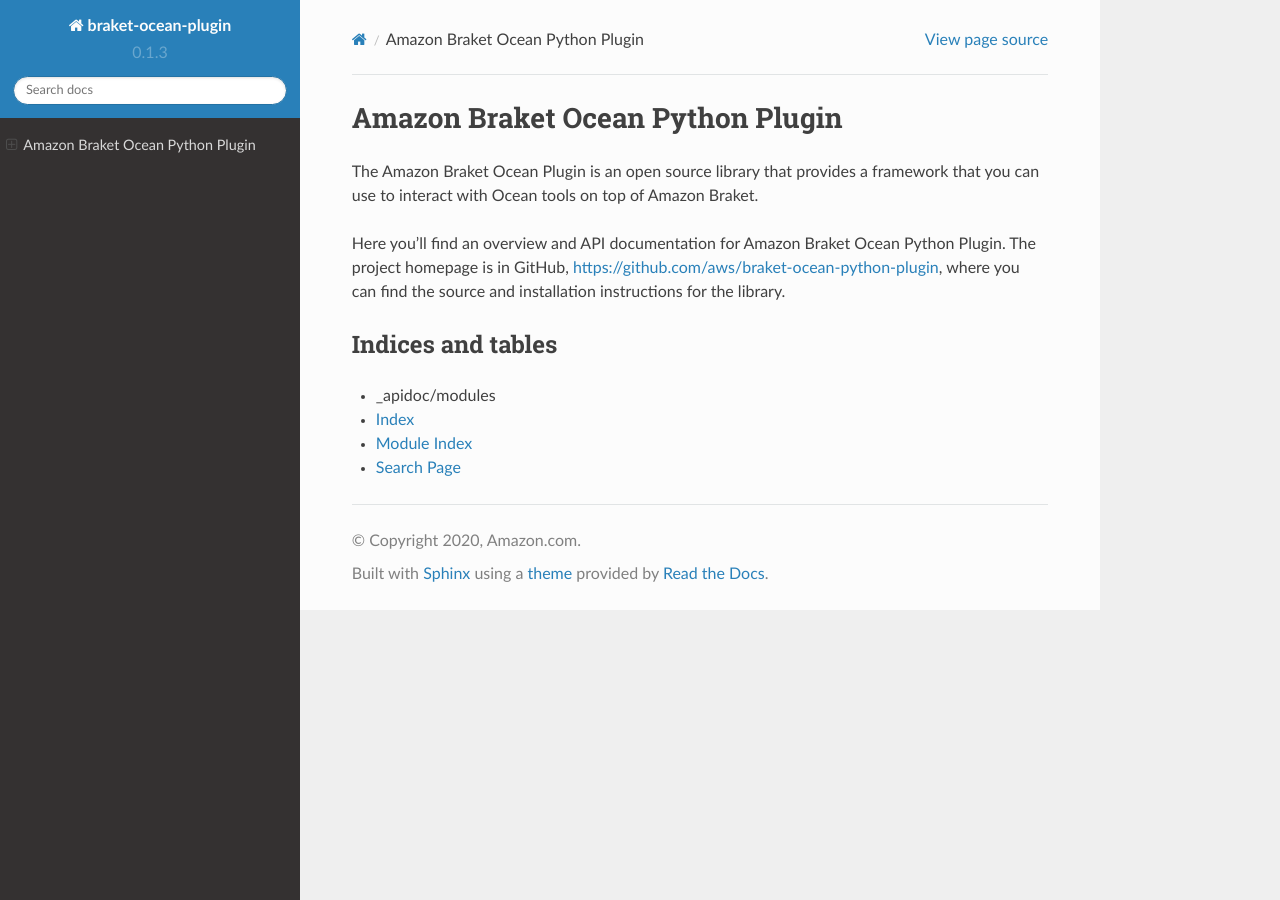
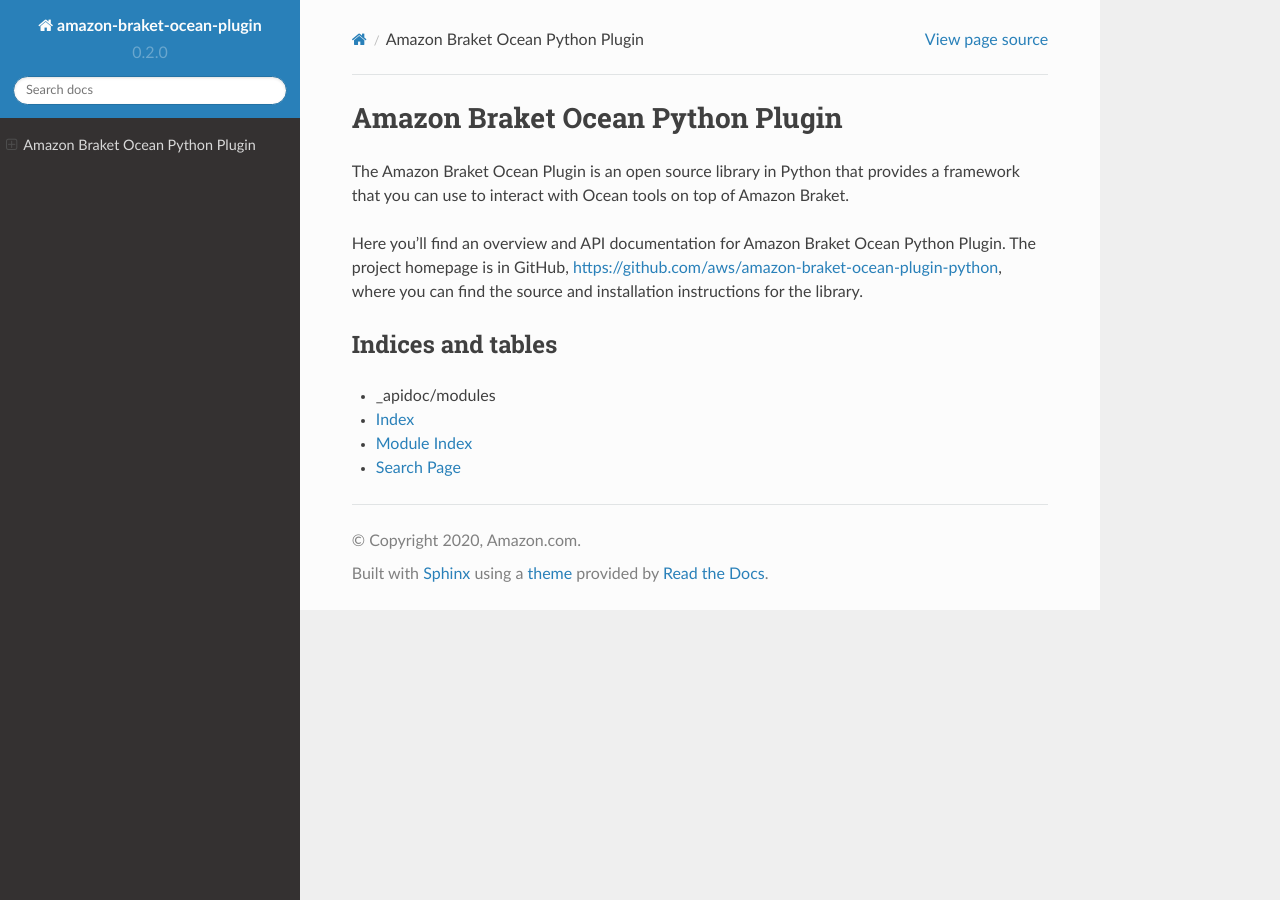
Before and after one commit to amazon-braket/amazon-braket-ocean-plugin-python, a Sphinx documentation site: the page built from doc/index.rst, in a window 1280 px wide. Built offline with Sphinx 7.4.7 and the Read the Docs theme 2.0.0, drawn with Linux system fonts in a browser that asks for light colours.

Commit message:
Modifications per repo name and branch changes

```diff
--- a/doc/conf.py
+++ b/doc/conf.py
@@ -4,7 +4,7 @@
 import pkg_resources
 
 # Sphinx configuration below.
-project = "braket-ocean-plugin"
+project = "amazon-braket-ocean-plugin"
 version = pkg_resources.require(project)[0].version
 release = version
 copyright = "{}, Amazon.com".format(datetime.datetime.now().year)
--- a/doc/index.rst
+++ b/doc/index.rst
@@ -1,9 +1,9 @@
 Amazon Braket Ocean Python Plugin
 ====================
 
-The Amazon Braket Ocean Plugin is an open source library that provides a framework that you can use to interact with Ocean tools on top of Amazon Braket.
+The Amazon Braket Ocean Plugin is an open source library in Python that provides a framework that you can use to interact with Ocean tools on top of Amazon Braket.
 
-Here you'll find an overview and API documentation for Amazon Braket Ocean Python Plugin. The project homepage is in GitHub, https://github.com/aws/braket-ocean-python-plugin, where you can find the source and installation instructions for the library.
+Here you'll find an overview and API documentation for Amazon Braket Ocean Python Plugin. The project homepage is in GitHub, https://github.com/aws/amazon-braket-ocean-plugin-python, where you can find the source and installation instructions for the library.
 
 Indices and tables
 __________________
--- a/setup.py
+++ b/setup.py
@@ -17,14 +17,14 @@
     version = f.readlines()[-1].split()[-1].strip("\"'")
 
 setup(
-    name="braket-ocean-plugin",
+    name="amazon-braket-ocean-plugin",
     version=version,
     license="Apache License 2.0",
     python_requires=">= 3.7",
     packages=find_namespace_packages(where="src", exclude=("test",)),
     package_dir={"": "src"},
     install_requires=[
-        "braket-sdk @ git+https://github.com/aws/braket-python-sdk.git",
+        "amazon-braket-sdk @ git+https://github.com/aws/amazon-braket-sdk-python.git",
         "dimod>=0.8.13",
         "boto3",
         "boltons",
--- a/src/braket/ocean_plugin/_version.py
+++ b/src/braket/ocean_plugin/_version.py
@@ -15,4 +15,4 @@
    Version number (major.minor.patch[-label])
 """
 
-__version__ = "0.1.3"
+__version__ = "0.2.0"
```
Also changed, not shown: README.md (+12 -12 lines), 1 other file.
